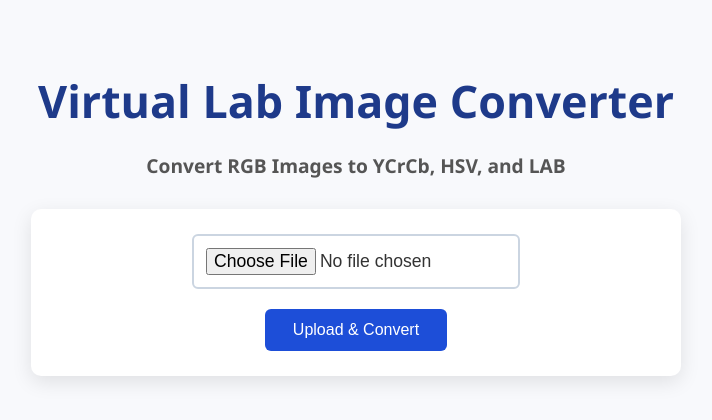
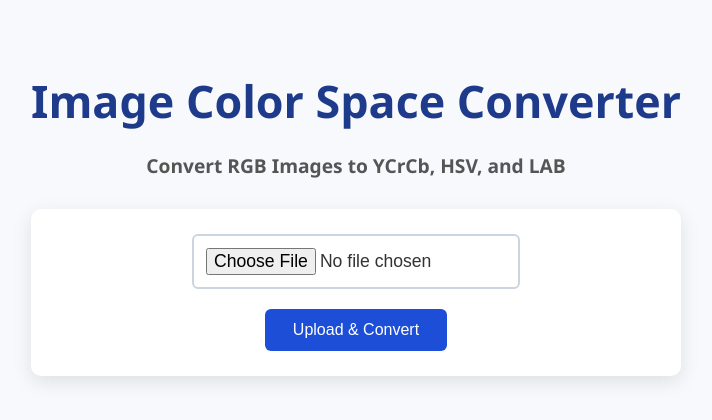
Before and after one commit to arpitakulkarnii09/image-color-converter, a Flask app: page / in a window 1280 px wide. Shown: the top 420 px of the page, without its empty margins (284-996 px from the left). Run offline with Flask 3, Linux system fonts and the light colour scheme.

Commit message:
updated index

```diff
--- a/templates/index.html
+++ b/templates/index.html
@@ -114,7 +114,7 @@
 </head>
 <body>
 
-  <h1>Virtual Lab Image Converter</h1>
+  <h1>Image Color Space Converter</h1>
   <h2>Convert RGB Images to YCrCb, HSV, and LAB</h2>
 
   <form id="upload-form" enctype="multipart/form-data">
```
